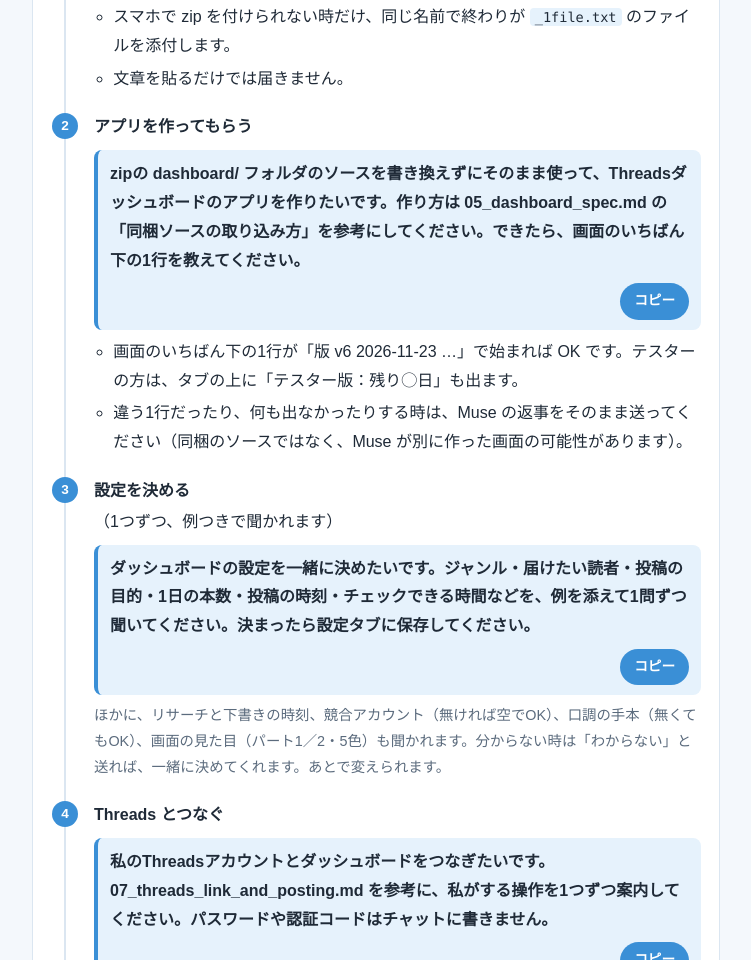
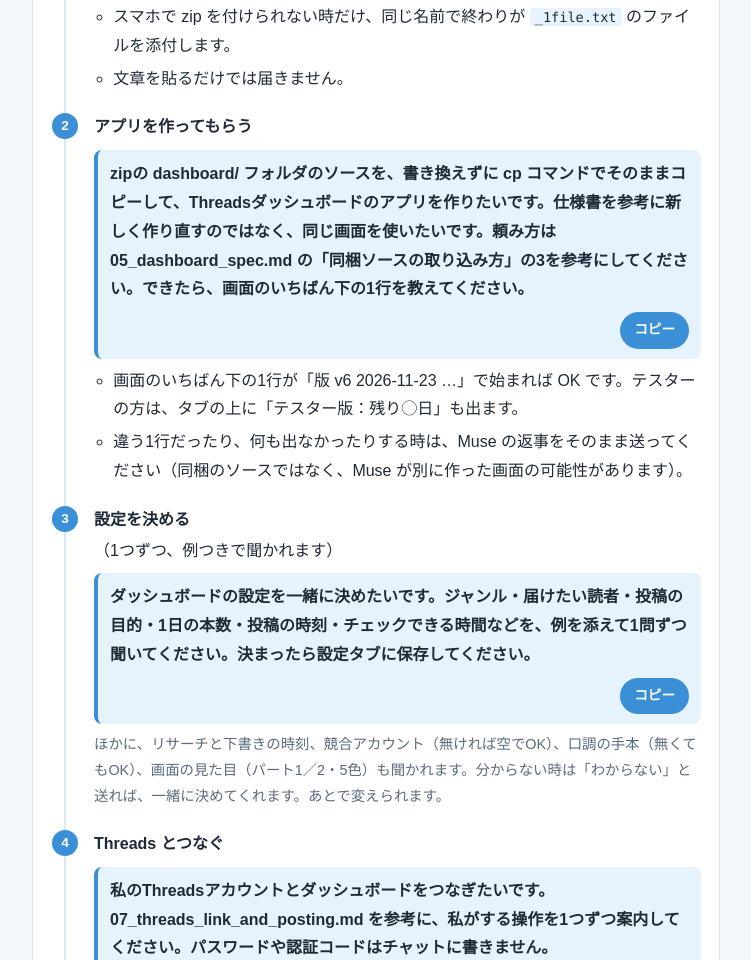
Before and after one commit to gb400gsr400-cell/muse-guide, a plain HTML site: page manual/index.html in a window 1280 px wide. Shown: the part 1487-2447 px from the top of the page, without its empty margins (264-1015 px from the left). Drawn offline with Linux system fonts and the light colour scheme.

Commit message:
説明書：アプリ作りのお願い文を、ソースをそのままコピーする形にはっきりさせる
Co-Authored-By: Claude Opus 5.5 <noreply@anthropic.com>

```diff
--- a/manual/index.html
+++ b/manual/index.html
@@ -143,7 +143,7 @@ code{font-family:ui-monospace,Consolas,monospace;font-size:.85em;background:var(
       </ul>
     </li>
     <li><b>アプリを作ってもらう</b>
-      <span class="say ask"><span class="txt">zipの dashboard/ フォルダのソースを書き換えずにそのまま使って、Threadsダッシュボードのアプリを作りたいです。作り方は 05_dashboard_spec.md の「同梱ソースの取り込み方」を参考にしてください。できたら、画面のいちばん下の1行を教えてください。</span><button type="button" class="copy" onclick="copyAsk(this)">コピー</button></span>
+      <span class="say ask"><span class="txt">zipの dashboard/ フォルダのソースを、書き換えずに cp コマンドでそのままコピーして、Threadsダッシュボードのアプリを作りたいです。仕様書を参考に新しく作り直すのではなく、同じ画面を使いたいです。頼み方は 05_dashboard_spec.md の「同梱ソースの取り込み方」の3を参考にしてください。できたら、画面のいちばん下の1行を教えてください。</span><button type="button" class="copy" onclick="copyAsk(this)">コピー</button></span>
       <ul>
         <li>画面のいちばん下の1行が「版 v6 2026-11-23 …」で始まれば OK です。テスターの方は、タブの上に「テスター版：残り◯日」も出ます。</li>
         <li>違う1行だったり、何も出なかったりする時は、Muse の返事をそのまま送ってください（同梱のソースではなく、Muse が別に作った画面の可能性があります）。</li>
```
